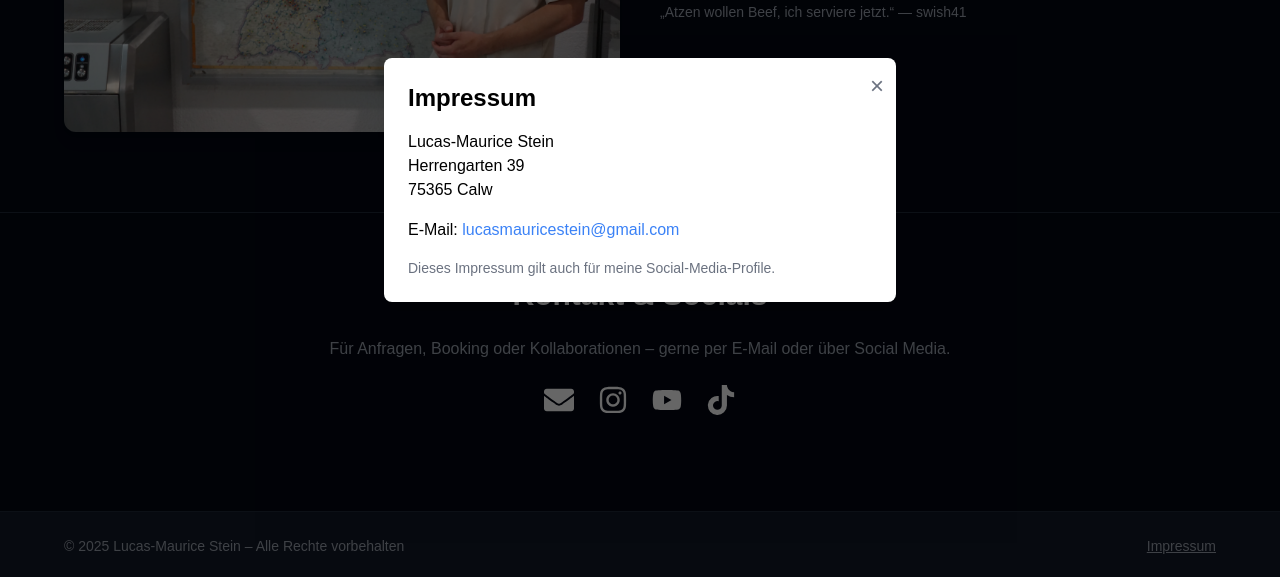
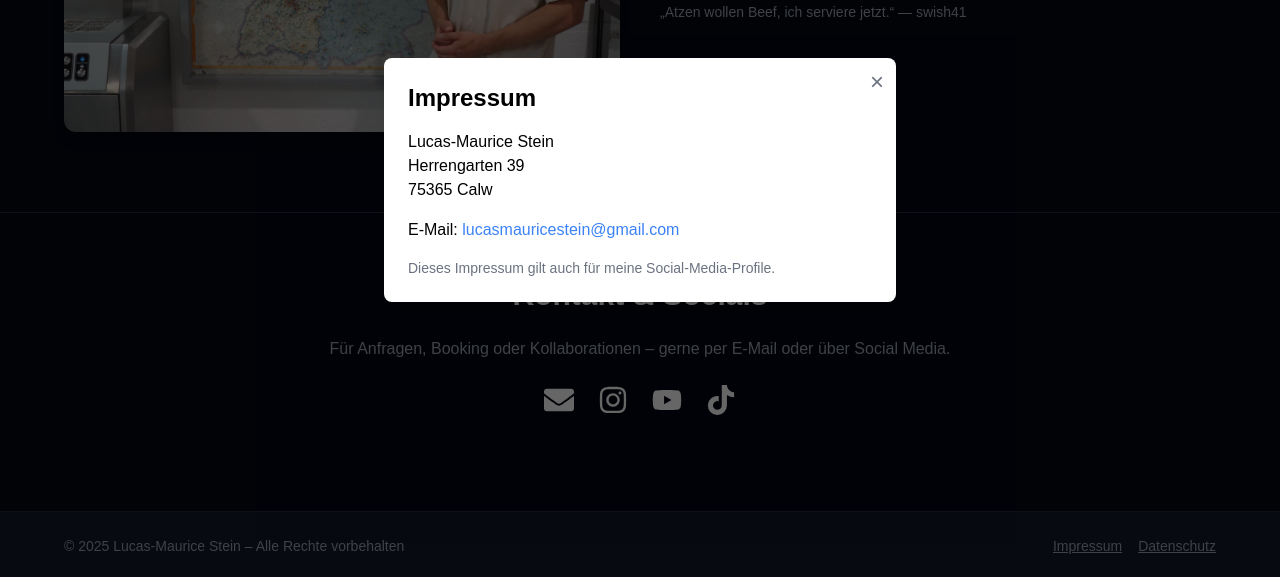
Before and after one commit to Lucas-MStein/swish41, a React (Vite) app: page / in a window 1280 px wide. Both pictures are taken after a click on the button "Impressum". Shown: the part 1883-2460 px from the top of the page. Built offline with nearby package versions, Linux system fonts and the light colour scheme; a web font is replaced by a local one.

Commit message:
adjusted footer with legal

```diff
--- a/src/components/Footer.jsx
+++ b/src/components/Footer.jsx
@@ -1,31 +1,43 @@
 import React, { useState } from "react";
 
 const Footer = () => {
-    const [isModalOpen, setIsModalOpen] = useState(false);
+    const [openModal, setOpenModal] = useState(null); // null | "impressum" | "datenschutz"
+
+    const closeModal = () => setOpenModal(null);
 
     return (
         <>
             <footer className="bg-gray-900 text-gray-400 py-6 px-4 text-sm border-t border-gray-800">
-                <div className="max-w-6xl mx-auto flex flex-col md:flex-row justify-between items-center gap-4">
-                    <p>
+                <div className="max-w-6xl mx-auto flex flex-col md:flex-row justify-between items-center gap-3 md:gap-4">
+                    {/* Mobile: eigene Zeile */}
+                    <p className="text-center md:text-left whitespace-nowrap">
                         © {new Date().getFullYear()} Lucas-Maurice Stein – Alle Rechte vorbehalten
                     </p>
-                    <div className="flex gap-4">
+
+                    {/* Links: Mobile untereinander/nebeneinander mit Wrap, Desktop rechts */}
+                    <div className="flex items-center justify-center flex-wrap gap-x-4 gap-y-2">
                         <button
-                            onClick={() => setIsModalOpen(true)}
+                            onClick={() => setOpenModal("impressum")}
                             className="hover:text-white transition underline"
                         >
                             Impressum
+                        </button>
+
+                        <button
+                            onClick={() => setOpenModal("datenschutz")}
+                            className="hover:text-white transition underline"
+                        >
+                            Datenschutz
                         </button>
                     </div>
                 </div>
             </footer>
 
-            {/* Modal */}
-            {isModalOpen && (
+            {/* Modal Overlay */}
+            {openModal && (
                 <div
-                    className="fixed inset-0 bg-black bg-opacity-60 flex items-center justify-center z-50"
-                    onClick={() => setIsModalOpen(false)}
+                    className="fixed inset-0 bg-black bg-opacity-60 flex items-center justify-center z-50 px-4"
+                    onClick={closeModal}
                 >
                     <div
                         className="bg-white text-black rounded-lg max-w-lg w-full p-6 shadow-lg relative"
@@ -33,12 +45,15 @@ const Footer = () => {
                     >
                         {/* Close Button */}
                         <button
-                            onClick={() => setIsModalOpen(false)}
-                            className="absolute top-3 right-3 text-gray-500 hover:text-black text-2xl"
+                            onClick={closeModal}
+                            className="absolute top-3 right-3 text-gray-500 hover:text-black text-2xl leading-none"
+                            aria-label="Modal schließen"
                         >
                             &times;
                         </button>
 
+                        {openModal === "impressum" && (
+                            <>
                                 <h2 className="text-2xl font-bold mb-4">Impressum</h2>
                                 <p>
                                     Lucas-Maurice Stein<br />
@@ -57,6 +72,45 @@ const Footer = () => {
                                 <p className="mt-4 text-sm text-gray-500">
                                     Dieses Impressum gilt auch für meine Social-Media-Profile.
                                 </p>
+                            </>
+                        )}
+
+                        {openModal === "datenschutz" && (
+                            <>
+                                <h2 className="text-2xl font-bold mb-4">Datenschutzerklärung</h2>
+
+                                <p className="mb-4">
+                                    Verantwortlicher im Sinne der DSGVO:
+                                </p>
+
+                                <p className="mb-4">
+                                    <strong>Lucas-Maurice Stein</strong>
+                                    <br />
+                                    E-Mail:{" "}
+                                    <a
+                                        href="mailto:lucasmauricestein@gmail.com"
+                                        className="text-blue-500 hover:underline"
+                                    >
+                                        lucasmauricestein@gmail.com
+                                    </a>
+                                </p>
+
+                                <p className="mb-4">
+                                    Diese Website dient ausschließlich der Information. Es werden keine
+                                    personenbezogenen Daten aktiv erhoben.
+                                </p>
+
+                                <p className="mb-4">
+                                    Beim Zugriff auf diese Website werden durch den Hosting-Anbieter (Vercel)
+                                    technisch notwendige Zugriffsdaten (z. B. IP-Adresse, Browsertyp, Zeitpunkt
+                                    des Zugriffs) verarbeitet, um den sicheren Betrieb der Website zu gewährleisten.
+                                </p>
+
+                                <p className="text-sm text-gray-500">
+                                    Es werden keine Cookies zu Analyse- oder Marketingzwecken eingesetzt.
+                                </p>
+                            </>
+                        )}
                     </div>
                 </div>
             )}
```
Also changed, not shown: 1 other file (tests, documents, lock files or other folders). Lines whose indentation alone changed are shown as unchanged.
